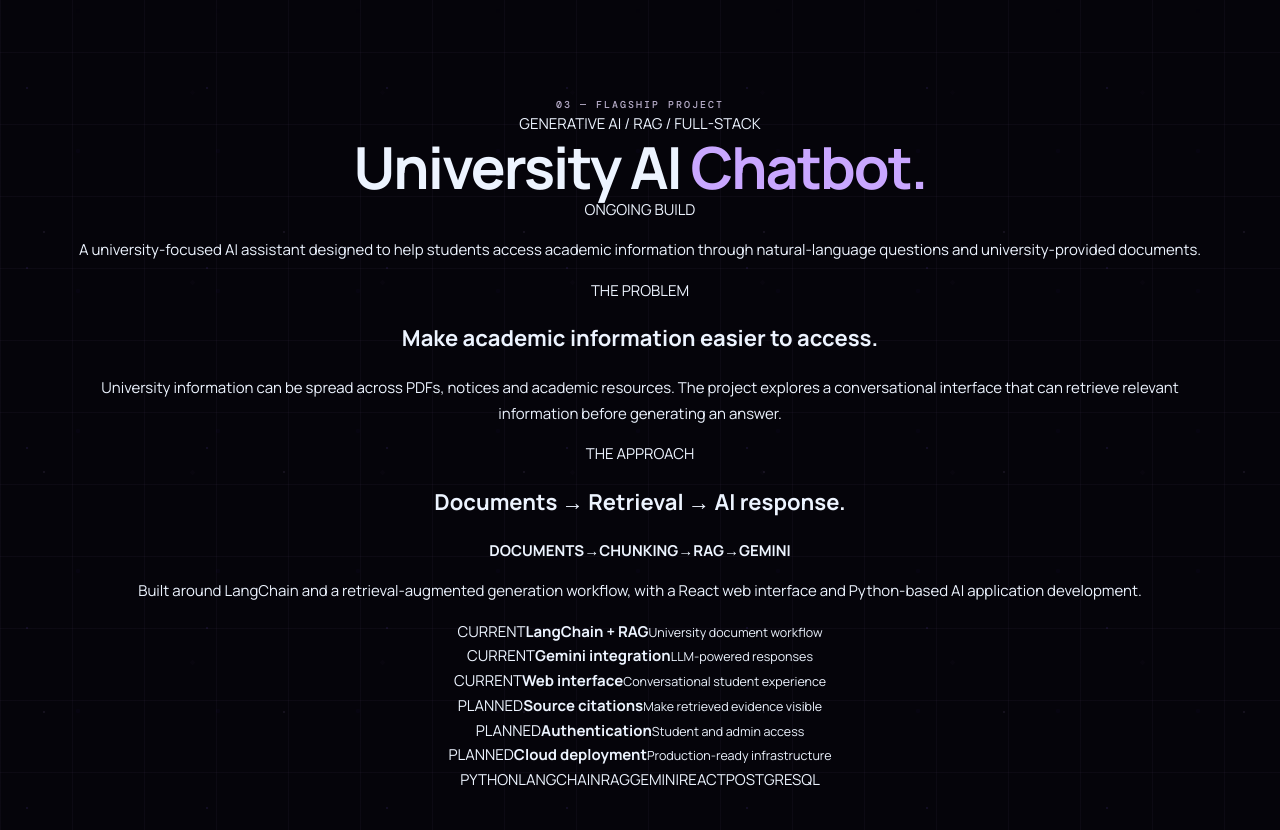
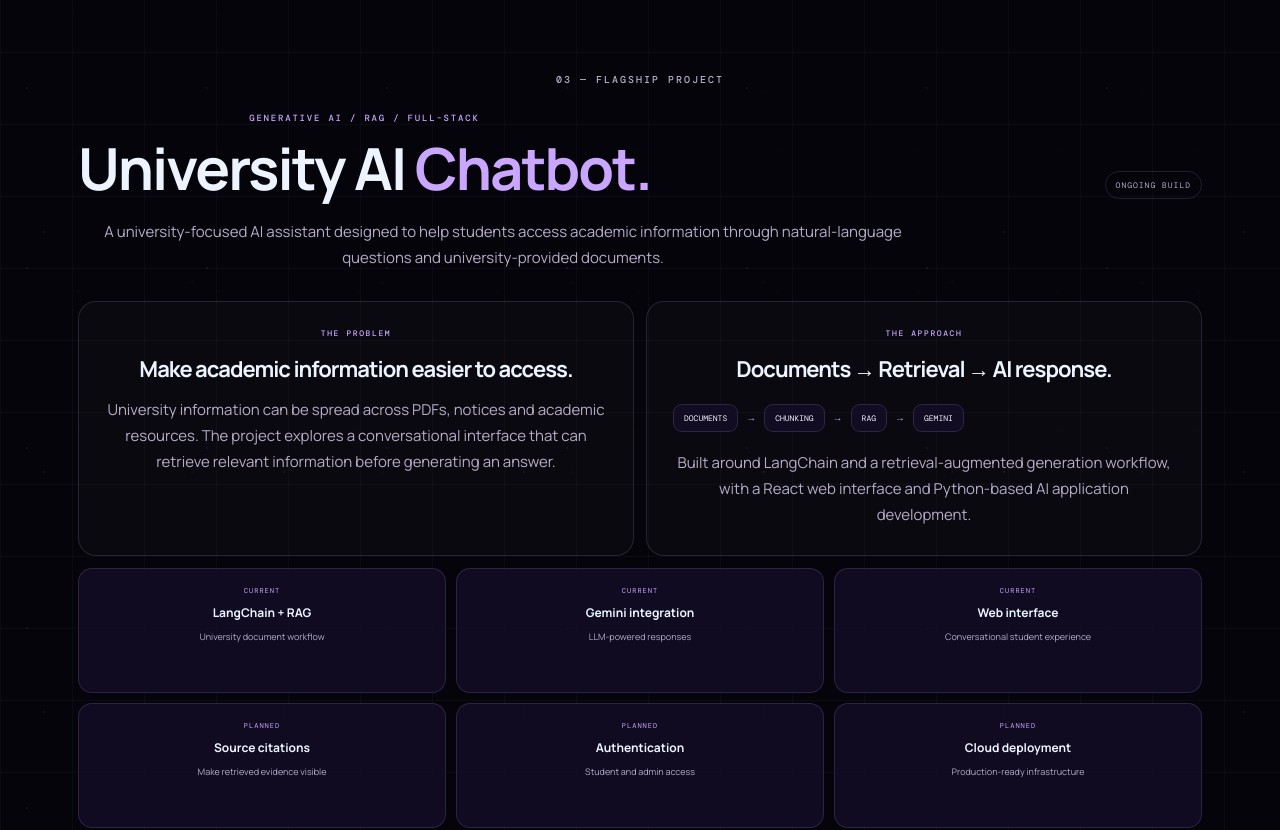
Before and after one commit to tshamshuddinsayyad/portfolio, a React (Vite) app: page / in a window 1280 px wide. Shown: the part 3280-4110 px from the top of the page. Built offline with nearby package versions, Linux system fonts and the light colour scheme.

Commit message:
Add flagship AI chatbot case-study styling

```diff
--- a/src/styles.css
+++ b/src/styles.css
@@ -1664,3 +1664,98 @@ main > .hero + .section.intro [class*="vertical-line"]{
   .composer-meta{font-size:6px}
   .composer-menu{width:min(255px,calc(100vw - 42px))}
 }
+
+
+/* =========================================================
+   FLAGSHIP PROJECT — UNIVERSITY AI CHATBOT
+   Large case-study surface while preserving the first theme.
+   ========================================================= */
+.flagship{
+  padding-top:105px;
+}
+.flagship-head{
+  display:flex;align-items:flex-end;justify-content:space-between;gap:25px;
+  margin:25px 0 20px;
+}
+.flagship-kicker{
+  display:block;margin-bottom:14px;color:var(--accent);
+  font:500 9px "DM Mono";letter-spacing:1.8px;
+}
+.flagship-head h2{margin:0;max-width:800px}
+.flagship-status{
+  flex:0 0 auto;padding:8px 10px;border:1px solid var(--line);
+  border-radius:999px;color:var(--muted);font:8px "DM Mono";letter-spacing:1px;
+}
+.flagship-lead{
+  max-width:850px;color:var(--muted);font-size:16px;line-height:1.8;margin:0 0 30px;
+}
+.flagship-grid{
+  display:grid;grid-template-columns:1fr 1fr;gap:12px;
+}
+.flagship-panel{
+  min-height:250px;border:1px solid var(--line);border-radius:18px;padding:26px;
+  background:rgba(255,255,255,.025);position:relative;overflow:hidden;
+}
+[data-theme="light"] .flagship-panel{
+  background:rgba(255,255,255,.48);
+}
+.flagship-panel>span{
+  display:block;color:var(--accent);font:500 8px "DM Mono";letter-spacing:1.6px;margin-bottom:18px;
+}
+.flagship-panel h3{
+  font-size:24px;line-height:1.2;margin:0 0 13px;letter-spacing:-1px;
+}
+.flagship-panel p{
+  color:var(--muted);font-size:12px;line-height:1.75;margin:0;max-width:650px;
+}
+.flagship-flow{
+  display:flex;align-items:center;gap:8px;flex-wrap:wrap;margin:20px 0 18px;
+}
+.flagship-flow b{
+  padding:8px 10px;border:1px solid var(--line);border-radius:9px;
+  background:var(--panel);font:8px "DM Mono";color:var(--text);
+}
+.flagship-flow i{font-style:normal;color:var(--accent);font:10px "DM Mono"}
+.flagship-features{
+  display:grid;grid-template-columns:repeat(3,1fr);gap:10px;margin-top:12px;
+}
+.flagship-features>div{
+  min-height:125px;padding:17px;border:1px solid var(--line);border-radius:14px;
+  background:var(--panel);display:flex;flex-direction:column;gap:8px;
+}
+.flagship-features span{
+  color:var(--accent);font:7px "DM Mono";letter-spacing:1px;
+}
+.flagship-features b{font-size:12px}
+.flagship-features small{color:var(--muted);font-size:9px;line-height:1.55}
+.flagship-tech{
+  display:flex;flex-wrap:wrap;gap:7px;margin-top:18px;
+}
+.flagship-tech span{
+  padding:7px 9px;border:1px solid var(--line);border-radius:999px;
+  color:var(--muted);font:8px "DM Mono";
+}
+.flagship-panel:hover,.flagship-features>div:hover{
+  border-color:rgba(97,231,255,.28);
+  box-shadow:0 18px 55px rgba(0,0,0,.12);
+  transform:translateY(-3px);
+  transition:.25s ease;
+}
+[data-theme="light"] .flagship-panel:hover,
+[data-theme="light"] .flagship-features>div:hover{
+  border-color:rgba(118,84,214,.30);
+  box-shadow:0 18px 48px rgba(66,48,100,.09);
+}
+@media(max-width:900px){
+  .flagship-grid{grid-template-columns:1fr}
+  .flagship-features{grid-template-columns:1fr 1fr}
+}
+@media(max-width:560px){
+  .flagship{padding-top:80px}
+  .flagship-head{align-items:flex-start;flex-direction:column}
+  .flagship-lead{font-size:14px}
+  .flagship-features{grid-template-columns:1fr}
+  .flagship-panel{min-height:0;padding:21px}
+  .flagship-flow{gap:5px}
+  .flagship-flow b{font-size:7px;padding:7px 8px}
+}
```
